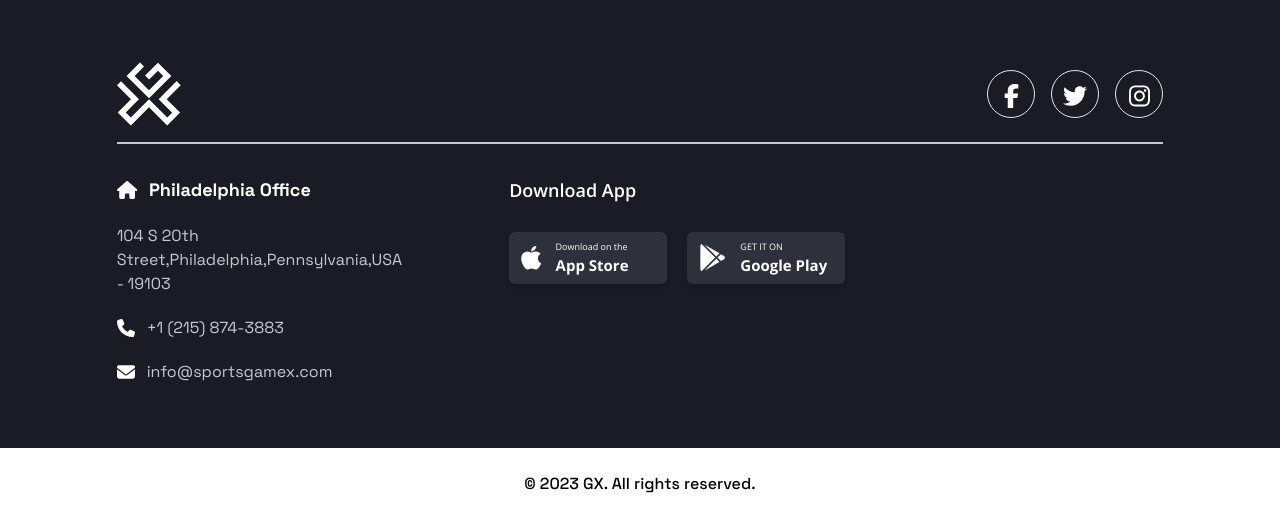
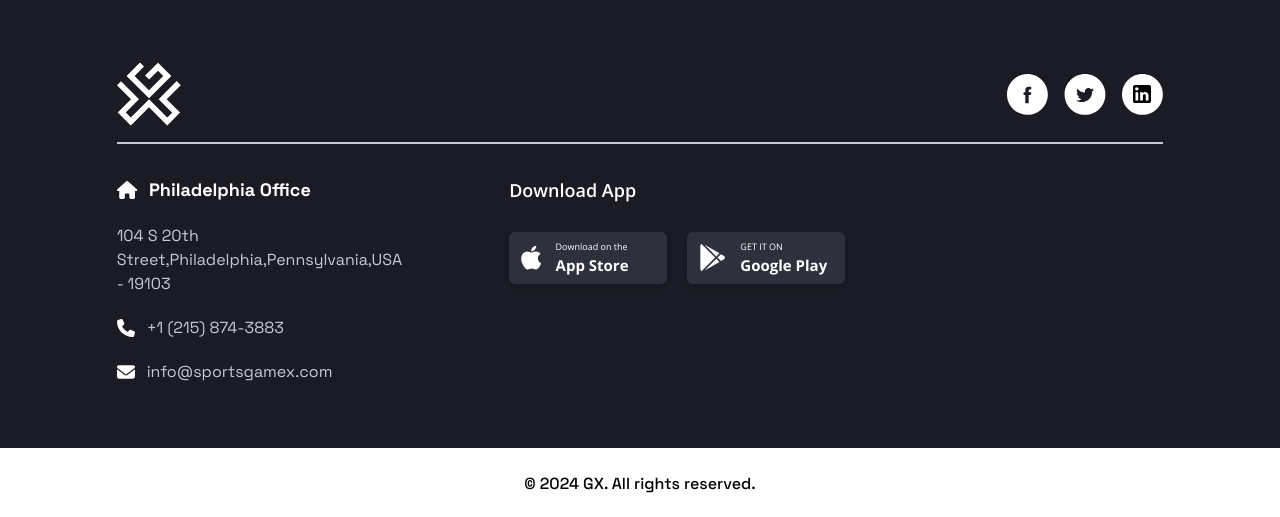
Before and after one commit to workprofile-gauravshinde/GxApp, a React (Vite) app: page /careers in a window 1280 px wide. Shown: the part 1077-1594 px from the top of the page. Built offline with nearby package versions, Linux system fonts and the light colour scheme; no server answers.

Commit message:
fixed some footer changes

```diff
--- a/src/components/Footer.jsx
+++ b/src/components/Footer.jsx
@@ -13,6 +13,9 @@ import { footerConst } from "../utils/ConstantPageData/FooterConstantData";
 import logo from "../assets/logo.svg";
 import { Link } from "react-router-dom";
 import ApplePlayIcon from "./Apple&PlayIcon";
+import twitterIcon from "../assets/twitter-icon.svg";
+import fbIcon from "../assets/fb-icon.svg";
+import linkedinIcon from "../assets/linkedin-icon.svg";
 
 const Footer = () => {
   return (
@@ -39,7 +42,7 @@ const Footer = () => {
               className="mt-3 flex items-center justify-center md:mt-0 md:justify-end"
             >
               <Flex gap="middle">
-                <Link
+                {/* <Link
                   to={"https://facebook.com"}
                   target="_blank"
                   aria-label={"Facebook"}
@@ -74,6 +77,30 @@ const Footer = () => {
                     className="fas faInstagram pt-1"
                     style={{ color: "#ffffff", fontSize: "1.5rem" }}
                   />
+                </Link> */}
+                <Link
+                  to={"https://www.facebook.com/SportsGamex?mibextid=LQQJ4d"}
+                  rel="noopener noreferrer"
+                  target="_blank"
+                  className="mx-auto w-fit cursor-pointer md:mx-0"
+                >
+                  <img src={fbIcon} alt="facebook icon" />
+                </Link>
+                <Link
+                  to={"https://twitter.com/SportsGameX"}
+                  target="_blank"
+                  rel="noopener noreferrer"
+                  className="mx-auto w-fit cursor-pointer md:mx-0"
+                >
+                  <img src={twitterIcon} alt="twitter icon" />
+                </Link>
+                <Link
+                  to={"https://www.linkedin.com/company/94191108"}
+                  target="_blank"
+                  rel="noopener noreferrer"
+                  className="mx-auto w-fit cursor-pointer md:mx-0"
+                >
+                  <img src={linkedinIcon} alt="linkedin icon" />
                 </Link>
               </Flex>
             </Col>
@@ -183,7 +210,9 @@ const Footer = () => {
       </Row>
       <div className="w-full bg-white text-black">
         <div className="mx-auto w-fit py-4 font-spaceGrotesk md:py-6">
-          <p className="text-base font-medium">{footerConst.copyRights}</p>
+          <p className="text-base font-medium">
+            © <span>{new Date().getFullYear()}</span> {footerConst.copyRights}
+          </p>
         </div>
       </div>
     </React.Fragment>
--- a/src/components/Loader.jsx
+++ b/src/components/Loader.jsx
@@ -1,7 +1,7 @@
 const Loader = () => {
   return (
     <div
-      className=" h-12 w-12 animate-spin rounded-full border-4 border-current border-t-transparent text-neonYellow"
+      className=" h-12 w-12 animate-spin rounded-full border-4 border-current border-t-transparent text-blurColor"
       role="status"
       aria-label="loading"
     >
--- a/src/components/Modal.jsx
+++ b/src/components/Modal.jsx
@@ -31,13 +31,13 @@ const Modal = ({ show, onClose }) => {
         <div className="max-h-[205px] max-w-full bg-lightGray md:max-h-[298px]">
           <picture>
             <source
-              srcSet="/images/modal-hero.png"
+              srcSet="/images/CareerPopupModalImg.svg"
               media="(min-width: 768px)"
             />
             <img
               className="max-h-full max-w-full bg-lightGray"
               loading="eager"
-              src="/images/modal-hero-mobile.png"
+              src="/images/CareerPopupModalImg.svg"
               alt="We are hiring, apply now"
             />
           </picture>
--- a/src/screen/Careers.jsx
+++ b/src/screen/Careers.jsx
@@ -19,7 +19,6 @@ const Careers = () => {
   }, []);
 
   return (
-    <>
     <div className="mx-auto w-11/12 max-w-6xl font-body text-white md:pt-20">
       <div className="flex items-center gap-4">
         <div className="h-px w-6 border border-white bg-white"></div>
@@ -45,7 +44,6 @@ const Careers = () => {
           jobList?.map((job) => <JobCard key={job._id} jobData={job} />)
         )}
       </div>
-
       <div className="pb-8 md:py-16 ">
         <div className="ml-auto flex w-fit cursor-pointer items-center gap-3 font-spaceGrotesk text-white">
           <p className="whitespace-nowrap text-sm font-bold md:text-base">
@@ -57,7 +55,6 @@ const Careers = () => {
         </div>
       </div>
     </div>
-    </>
   );
 };
 
--- a/src/utils/ConstantPageData/FooterConstantData.js
+++ b/src/utils/ConstantPageData/FooterConstantData.js
@@ -9,7 +9,7 @@ const footerConst = {
     "104 S 20th Street,Philadelphia,Pennsylvania,USA - 19103",
   organizationNumber: "+1 (215) 874-3883",
   organizationEmail: "info@sportsgamex.com",
-  copyRights: "© 2023 GX. All rights reserved.",
+  copyRights: `GX. All rights reserved.`,
 };
 
 export { footerConst };
```
Also changed, not shown: public/images/CareerPopupModalImg.svg (added). Lines whose indentation alone changed are shown as unchanged.
